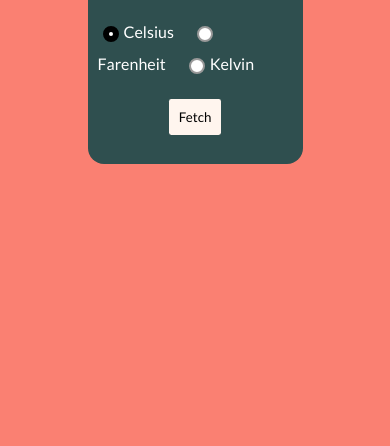
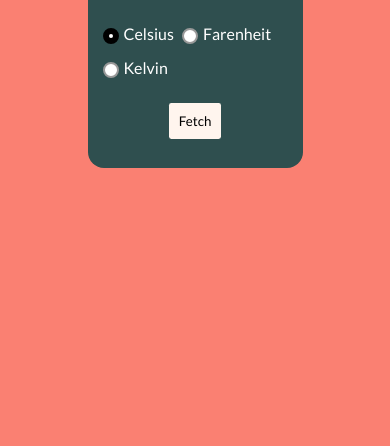
Before and after one commit to srinikesh2929/Weather-Now, a website built with webpack: page public/index.html in a window 390 px wide. Shown: the part 341-787 px from the top of the page. Built offline with nearby package versions, Linux system fonts and the light colour scheme; some packages are replaced by stand-ins of ours.

Commit message:
centering the tempoptions in mobile view

```diff
--- a/package.json
+++ b/package.json
@@ -20,8 +20,7 @@
   },
   "homepage": "https://github.com/srinikesh2929/Weather_App#readme",
   "dependencies": {
-    "figlet": "^1.5.2",
-    "firebase": "^9.4.0"
+    "figlet": "^1.5.2"
   },
   "devDependencies": {
     "webpack": "^5.63.0",
--- a/public/index.html
+++ b/public/index.html
@@ -26,10 +26,10 @@
       </a>
       <input type="text" placeholder="Enter your city" id="city" autofocus />
       <br>
-      <div>
-        <label for="c"><input type="radio" class="tempOption" name="tempOption" value="c" checked>Celsius</label>
-        <label for="f"><input type="radio" class="tempOption" name="tempOption" value="f">Farenheit</label>
-        <label for="k"><input type="radio" class="tempOption" name="tempOption" value="k">Kelvin</label>
+      <div class="tempOptions>
+        <label for="c"><input type="radio" class="tempOption" name="tempOption" value="c" id="c" checked>Celsius</label>
+        <label for="f"><input type="radio" class="tempOption" name="tempOption" value="f" id="f">Farenheit</label>
+        <label for="k"><input type="radio" class="tempOption" name="tempOption" value="k" id="k">Kelvin</label>
       </div>
       <br>
       <button onclick="myfunc()">Fetch</button>
--- a/public/style.css
+++ b/public/style.css
@@ -112,12 +112,14 @@ p{
 p#place{
         margin-bottom: .5rem;
 }
-#c,#f{
-        margin: 0;
+#c,#f,#k{
+        margin-top: .5rem;
 }
 label{
         font-size: 1rem;
         font-family: 'Lato',serif;
+        margin-right: 15px;
+        line-height: 32px;
 }
 .tempOption{
   -webkit-appearance: none;
@@ -138,7 +140,13 @@ label{
 input:checked {
   border: 6px solid black;
 }
-label {
-  margin-right: 15px;
-  line-height: 32px;
+
+@media (max-width: 767px) {
+  .tempOptions {
+    display: flex;
+    flex-wrap: wrap;
+  }
+  .tempOption {
+    flex: 1 0 50%;
+  }
 }
```
Also changed, not shown: public/site.webmanifest, 1 other file.
